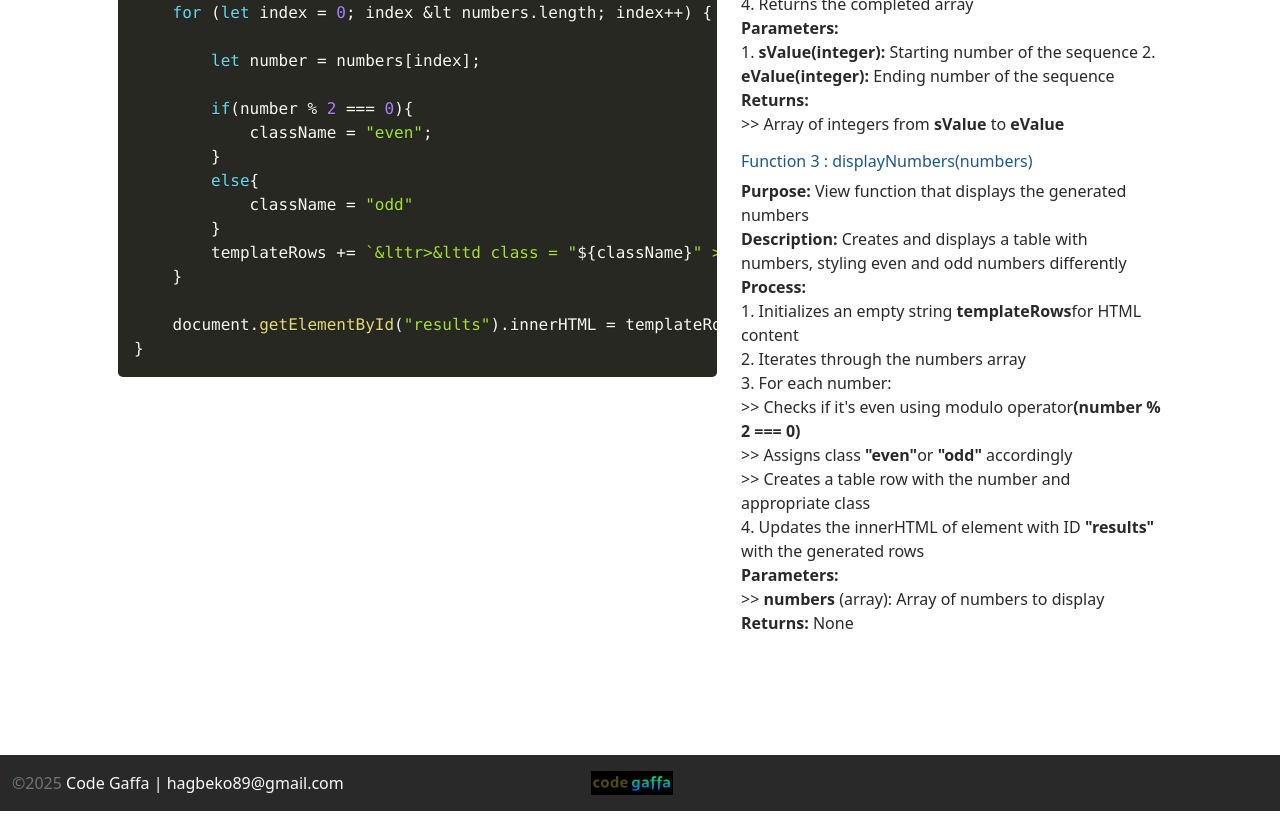
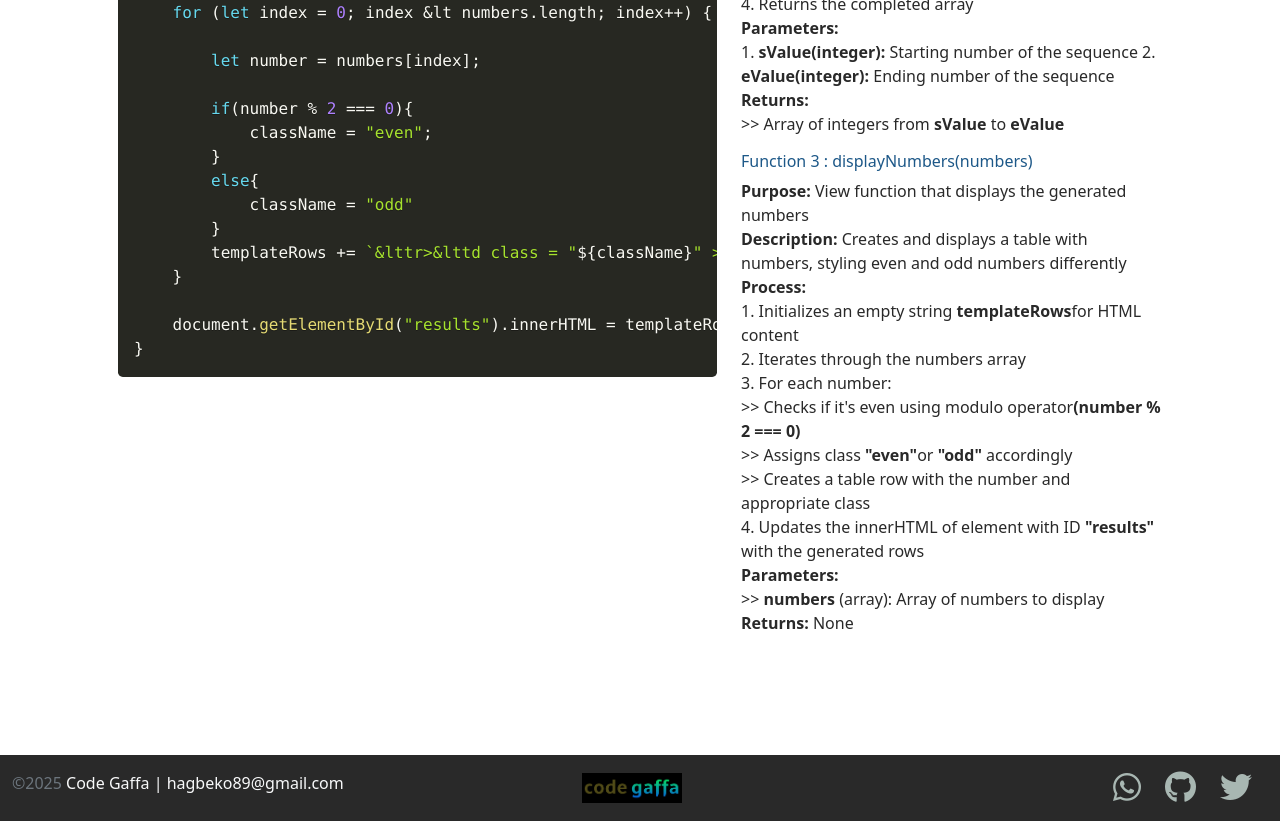
Before and after one commit to Dev-Henry/Ekato, a plain HTML site: page code.html in a window 1280 px wide. Shown: the part 1294-2115 px from the top of the page. Drawn offline with nearby package versions, Linux system fonts and the light colour scheme.

Commit message:
final commit
fixed petty issues

```diff
--- a/code.html
+++ b/code.html
@@ -10,6 +10,11 @@
     <!-- Bootstrap CSS -->
     <link href="https://cdn.jsdelivr.net/npm/bootstrap@5.1.1/dist/css/bootstrap.min.css" rel="stylesheet"
         integrity="sha384-F3w7mX95PdgyTmZZMECAngseQB83DfGTowi0iMjiWaeVhAn4FJkqJByhZMI3AhiU" crossorigin="anonymous">
+
+    <!--font awesome-->
+    <link rel="stylesheet" href="https://cdnjs.cloudflare.com/ajax/libs/font-awesome/6.5.1/css/all.min.css"
+    integrity="sha512-DTOQO9RWCH3ppGqcWaEA1BIZOC6xxalwEsw9c2QQeAIftl+Vegovlnee1c9QX4TctnWMn13TZye+giMm8e2LwA=="
+    crossorigin="anonymous" referrerpolicy="no-referrer" />
 
     <!--font for racing sans one-->
     <link rel="preconnect" href="https://fonts.googleapis.com">
@@ -211,13 +216,13 @@ function displayNumbers(numbers) {
                     <div><span class="text-muted">&copy;2025</span> Code Gaffa | hagbeko89@gmail.com</div>
                 </div>
                 <div class="col d-flex align-items-center justify-content-start justify-content-lg-center">
-                    <img src="img/CodeGaffa-Logo1.jpg" alt="code gaffa logo" height="24">
+                    <img src="img/CodeGaffa-Logo1.jpg" alt="code gaffa logo" width="100" height="30">
                 </div>
                 <div class="col d-flex align-items-center justify-content-start justify-content-lg-end">
                     <div class="row">
-                        <div class="col social"><a href="https://wa.me/233248110635?text=Hello%20there!%20How%20can%20I%20assist%20you%20today" target="_blank"><i class="fab fa-whatsapp 2x"></i></a></div>
-                        <div class="col social"><a href="https://github.com/Dev-Henry" target="_blank"><i class="fab fa-github 2x"></i></a></div>
-                        <div class="col social"><a href="https://x.com/henry_agbeko" target="_blank"><i class="fab fa-twitter 2x"></i></a></div>
+                        <div class="col social"><a href="https://wa.me/233248110635?text=Hello%20there!%20How%20can%20I%20assist%20you%20today" target="_blank"><i class="fab fa-whatsapp fa-2x"></i></a></div>
+                        <div class="col social"><a href="https://github.com/Dev-Henry" target="_blank"><i class="fab fa-github fa-2x"></i></a></div>
+                        <div class="col social"><a href="https://x.com/henry_agbeko" target="_blank"><i class="fab fa-twitter fa-2x"></i></a></div>
                     </div>
                 </div>
             </div>
```
Also changed, not shown: app.html (+4 -4 lines), index.html (+4 -4 lines).
